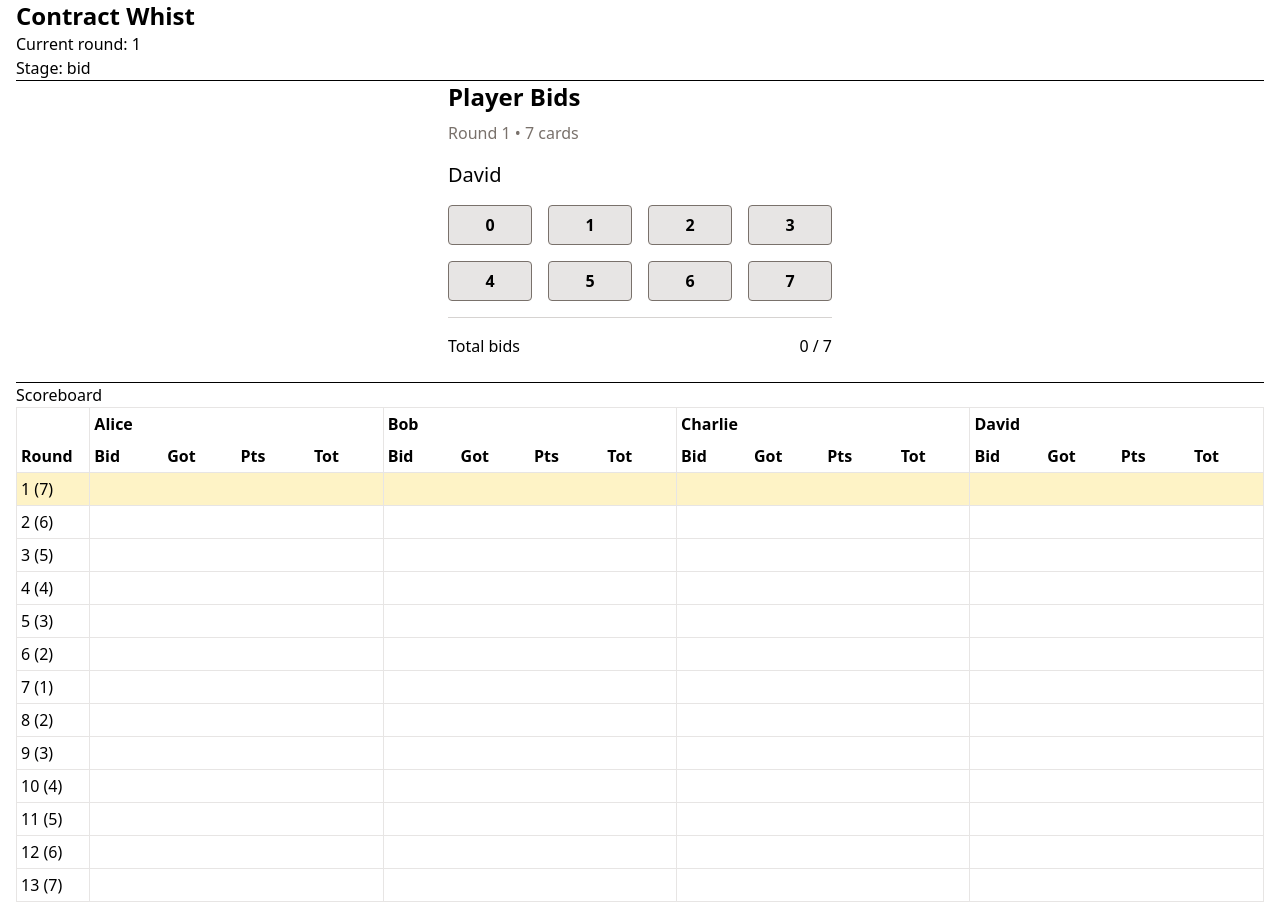
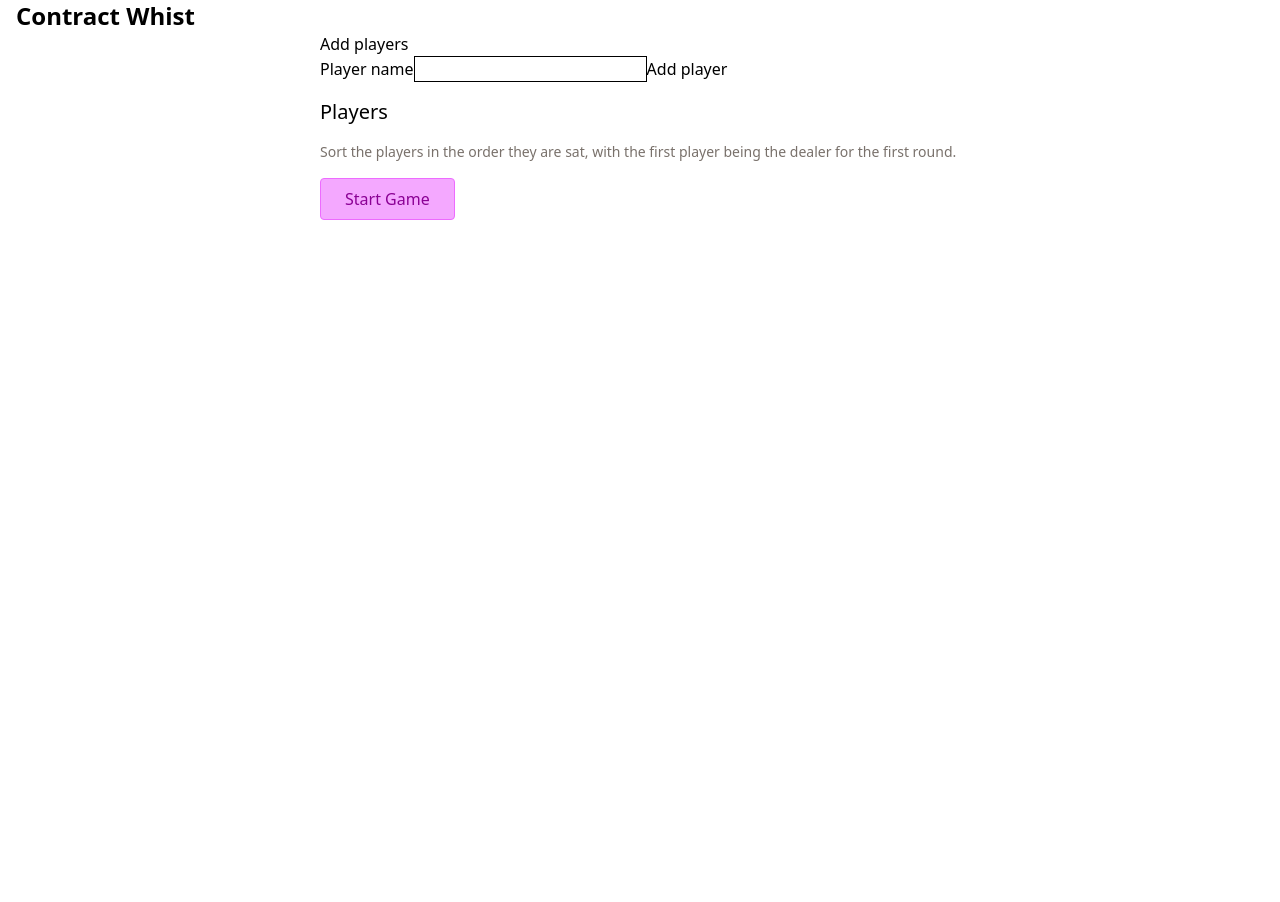
Before and after one commit to harrygr/whist-wizard, a React (Vite) app: page / in a window 1280 px wide. After the commit the page ends 800 px from the top, so only its background shows below. Built offline with nearby package versions, Linux system fonts and the light colour scheme.

Commit message:
Improve player setup UI

```diff
--- a/src/App.tsx
+++ b/src/App.tsx
@@ -1,21 +1,21 @@
 import React, { useEffect } from "react";
-import { gameReducer } from "./GameState";
+import { gameReducer, Player } from "./GameState";
 import { Game } from "./components/Game";
 import { PlayerSetup } from "./components/PlayerSetup";
 import { isNonEmptyArray } from "effect/Array";
 
-const initialPlayers = [
+const initialPlayers: Player[] = [
   // (1)
-  { id: "ali1", name: "Alice" },
-  { id: "bob2", name: "Bob" },
-  { id: "cha3", name: "Charlie" },
-  { id: "dav4", name: "David" },
+  // { id: "ali1", name: "Alice" },
+  // { id: "bob2", name: "Bob" },
+  // { id: "cha3", name: "Charlie" },
+  // { id: "dav4", name: "David" },
 ];
 
 export const App = () => {
-  useEffect(() => {
-    dispatch({ type: "startGame", players: initialPlayers });
-  }, []);
+  // useEffect(() => {
+  //   dispatch({ type: "startGame", players: initialPlayers });
+  // }, []);
   const [state, dispatch] = React.useReducer(gameReducer, {
     players: [],
     rounds: [],
--- a/src/PlayerState.ts
+++ b/src/PlayerState.ts
@@ -1,9 +1,5 @@
 import React from "react";
-
-export interface Player {
-  id: string;
-  name: string;
-}
+import { Player } from "./GameState";
 
 type State = Player[];
 
--- a/src/components/PlayerList.tsx
+++ b/src/components/PlayerList.tsx
@@ -7,12 +7,24 @@ interface Props {
 export const PlayerList = ({ players, removePlayer }: Props) => {
   return (
     <div>
-      <h2>Players</h2>
-      <ul>
+      <h2 className="text-xl mb-4">Players</h2>
+      <p className="text-stone-500 mb-4 text-sm">
+        Sort the players in the order they are sat, with the first player being
+        the dealer for the first round.
+      </p>
+      <ul className="space-y-2">
         {players.map((player) => (
-          <li key={player.id}>
+          <li
+            key={player.id}
+            className="border border-stone-300 py-2 px-4 rounded-lg"
+          >
             {player.name}{" "}
-            <button onClick={() => removePlayer(player.id)}>X</button>
+            <button
+              onClick={() => removePlayer(player.id)}
+              className="cursor-pointer"
+            >
+              X
+            </button>
           </li>
         ))}
       </ul>
--- a/src/components/PlayerSetup.tsx
+++ b/src/components/PlayerSetup.tsx
@@ -1,8 +1,10 @@
 import React from "react";
-import { Player, playerReducer } from "../PlayerState";
+import { playerReducer } from "../PlayerState";
 import { AddPlayerForm } from "./AddPlayerForm";
 import { PlayerList } from "./PlayerList";
 import { NonEmptyArray, isNonEmptyArray } from "effect/Array";
+import { Player } from "../GameState";
+import { Button } from "./Button";
 
 interface Props {
   startGame: (players: NonEmptyArray<Player>) => void;
@@ -12,7 +14,7 @@ export const PlayerSetup = ({ startGame }: Props) => {
   const [players, dispatch] = React.useReducer(playerReducer, []);
 
   return (
-    <div>
+    <div className="max-w-screen-sm mx-auto space-y-4">
       <AddPlayerForm
         onAddPlayer={(player) => dispatch({ type: "addPlayer", player })}
       />
@@ -21,7 +23,7 @@ export const PlayerSetup = ({ startGame }: Props) => {
         removePlayer={(id) => dispatch({ type: "removePlayer", id })}
       />
 
-      <button
+      <Button
         type="button"
         onClick={() => {
           if (isNonEmptyArray(players)) {
@@ -30,7 +32,7 @@ export const PlayerSetup = ({ startGame }: Props) => {
         }}
       >
         Start Game
-      </button>
+      </Button>
     </div>
   );
 };
```
